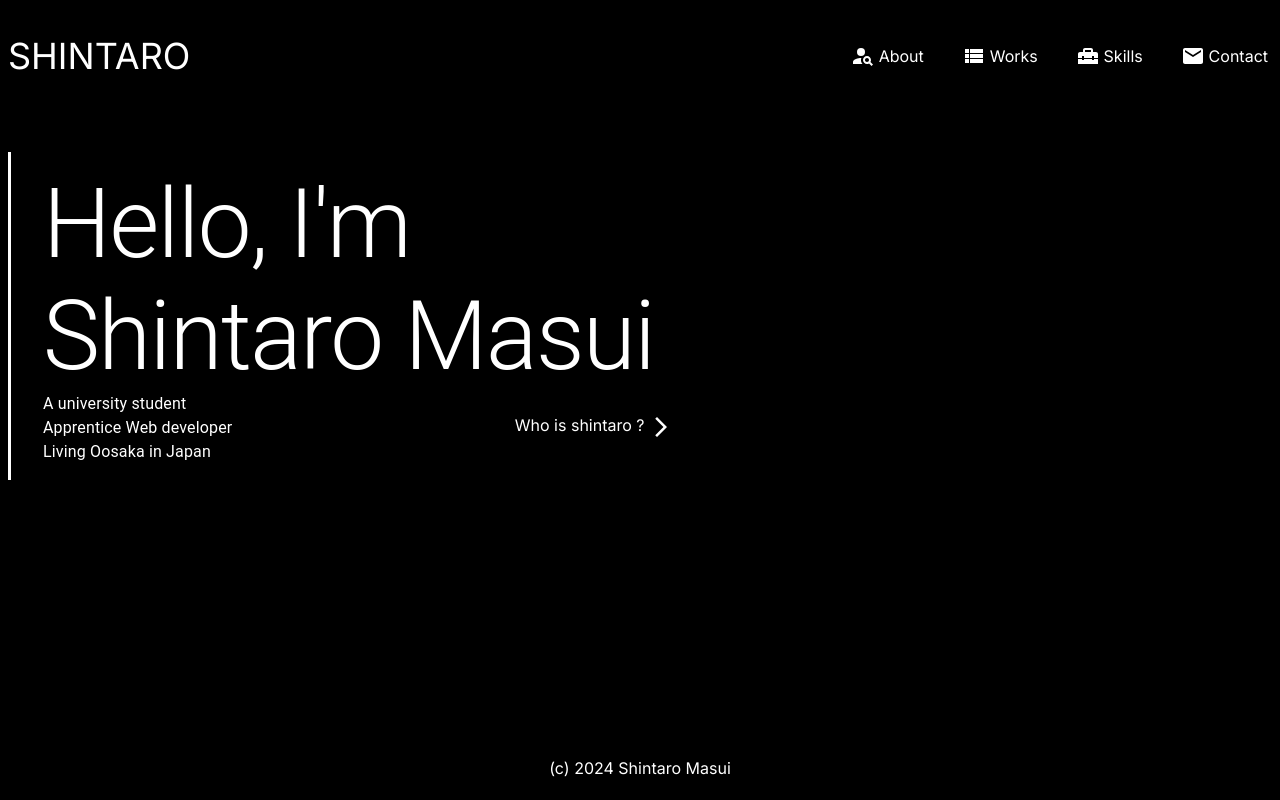
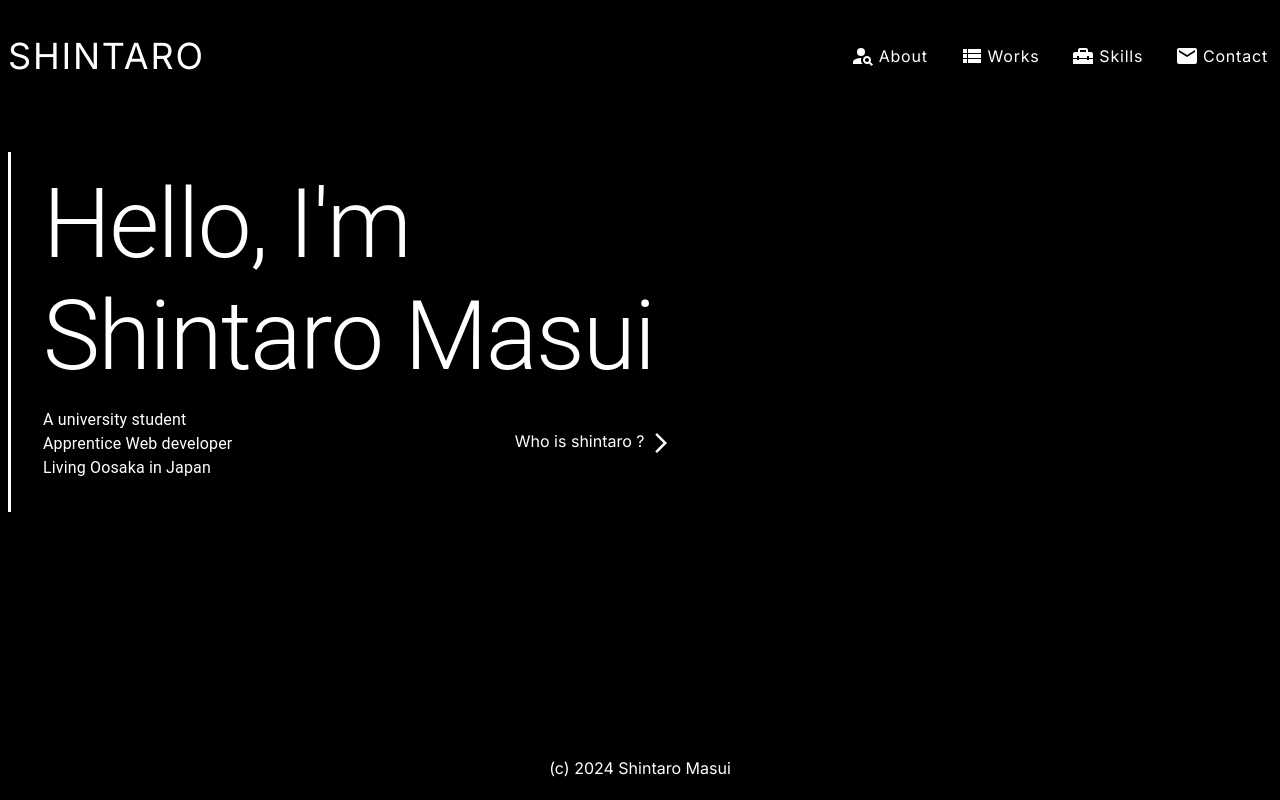
Before and after one commit to shintaro2368/portfolioSite, a Next.js app: page / in a window 1280 px wide. Built offline with nearby package versions, Linux system fonts and the light colour scheme.

Commit message:
文字の幅を調整

```diff
--- a/app/_components/logo.tsx
+++ b/app/_components/logo.tsx
@@ -4,7 +4,7 @@ export default function Logo() {
     return(
         <div className="">
             <Link key="Home" href="/">
-                <h1 className="text-4xl">SHINTARO</h1>
+                <h1 className="text-4xl tracking-wider">SHINTARO</h1>
             </Link>
         </div>
     )
--- a/app/_components/nav-links.tsx
+++ b/app/_components/nav-links.tsx
@@ -32,7 +32,7 @@ export default function NavLinks(): JSX.Element {
           >
             <Box display="flex" alignItems="center">
               {<link.icon/>}
-              <Typography variant="inherit" paddingX={0.5}>{link.name}</Typography>
+              <Typography variant="inherit" paddingX={0.5} className="tracking-wider">{link.name}</Typography>
             </Box>
           </Link>
         )
--- a/app/_components/page-titile.tsx
+++ b/app/_components/page-titile.tsx
@@ -3,7 +3,7 @@ import { Typography, Box } from "@mui/material";
 export default function PageTitle({ title, children }: any) {
   return (
     <Box component="div">
-      <Typography variant="h2" align="center" marginBottom={4}>{title}</Typography>
+      <Typography variant="h2" align="center" marginBottom={4} className="tracking-widest">{title}</Typography>
       <Box component="div" className="flex items-center justify-center">
         { children }
       </Box>
--- a/app/page.tsx
+++ b/app/page.tsx
@@ -6,10 +6,10 @@ export default function Page() {
   return (
       <Box component="div">
         <Box borderLeft={3} paddingLeft={4} paddingY={2}>
-          <Typography variant="h1" className="animate-slide-in-top">
+          <Typography variant="h1" className="animate-slide-in-top tracking-wide">
               Hello, I&apos;m<br/>Shintaro Masui
           </Typography>
-          <Box component="div" className="animate-text-focus-in justify-between" display="flex" maxWidth={630} alignItems="center">
+          <Box component="div" className="animate-text-focus-in justify-between" display="flex" maxWidth={630} alignItems="center" py={2}>
             <Box component="div">
               <Typography variant="body1">A university student</Typography>
               <Typography variant="body1">Apprentice Web developer</Typography>
```
